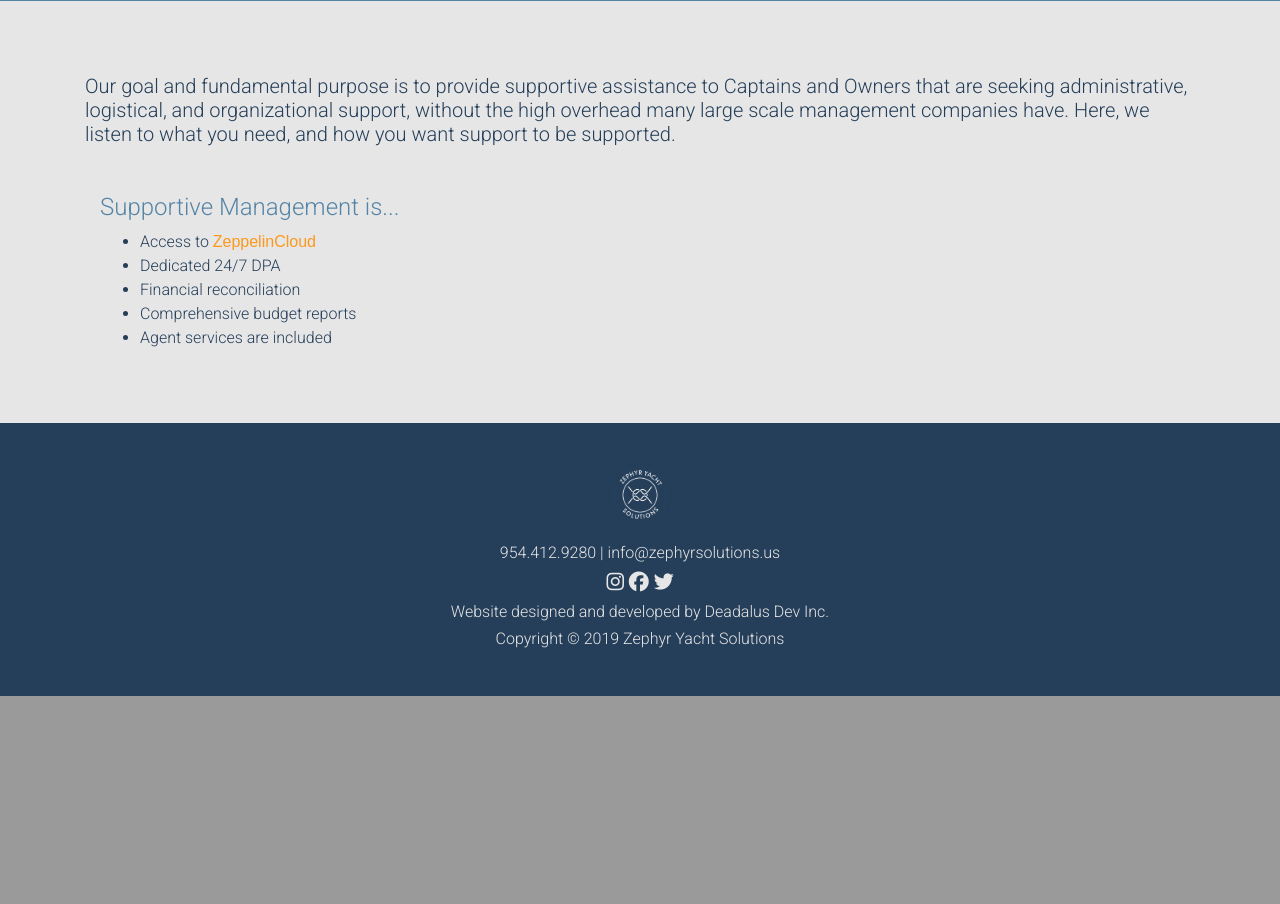
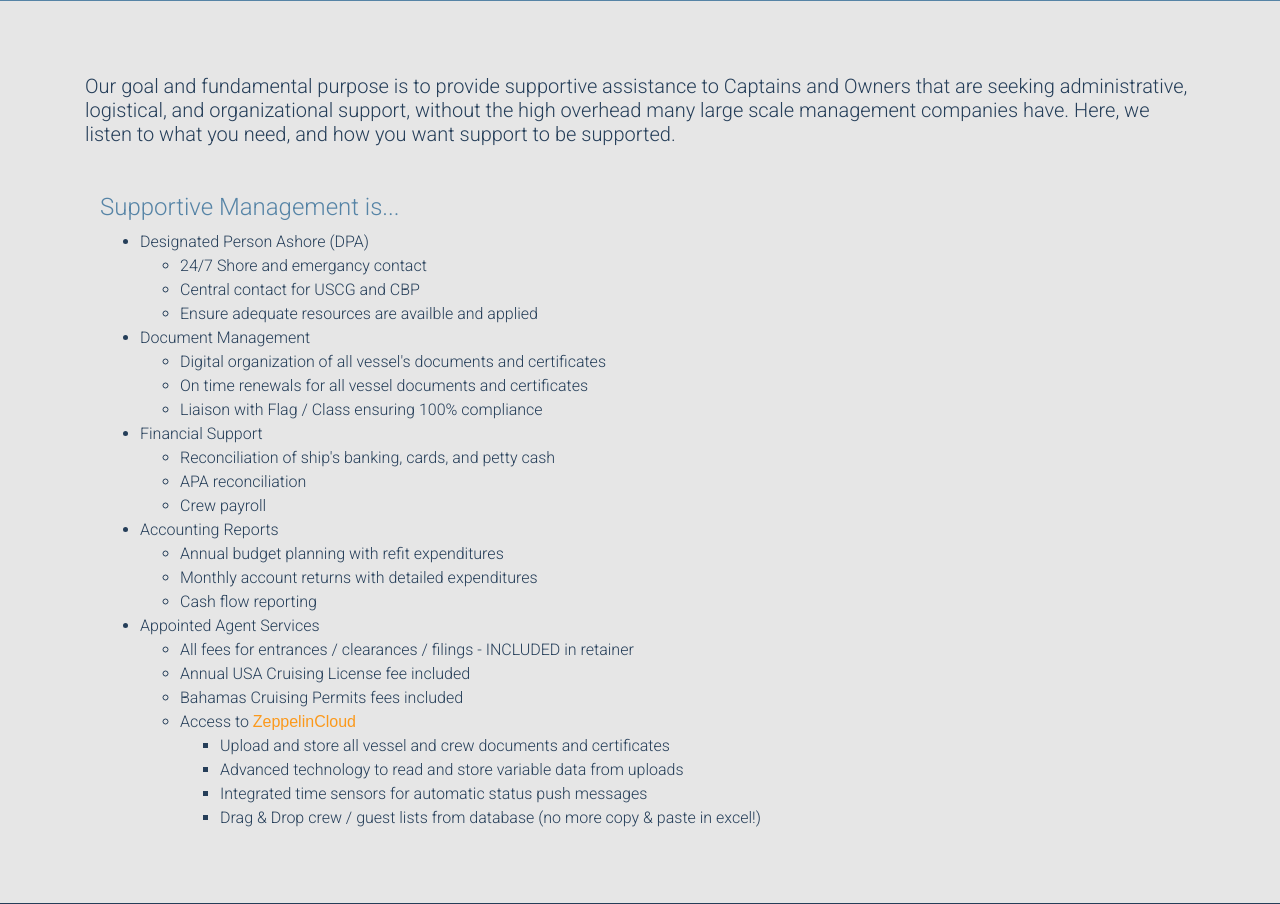
Before and after one commit to Knauth39/Zephyr-Yacht-Solutions, a Django app: page /management/ in a window 1280 px wide. Shown: the part 1317-2221 px from the top of the page. Before the commit the page ends 2013 px from the top, so only its background shows below. Run offline with Django 4.2, Linux system fonts and the light colour scheme; parts of the project's set-up code (start-up, migrations or seed data) failed here and were passed over; some libraries are stand-ins or nearby versions; some web fonts are replaced.

Commit message:
Update management.html template

```diff
--- a/templates/management.html
+++ b/templates/management.html
@@ -27,11 +27,42 @@
     <div class="container box-3">
         <h4 class="text-color-accent">Supportive Management is...</h4>
         <ul>
+            <li>Designated Person Ashore (DPA)</li>
+                <ul>
+                    <li>24/7 Shore and emergancy contact</li>
+                    <li>Central contact for USCG and CBP</li>
+                    <li>Ensure adequate resources are availble and applied</li>
+                </ul>
+            <li>Document Management</li>
+                <ul>
+                    <li>Digital organization of all vessel's documents and certificates</li>
+                    <li>On time renewals for all vessel documents and certificates</li>
+                    <li>Liaison with Flag / Class ensuring 100% compliance</li>
+                </ul>
+            <li>Financial Support</li>
+                <ul>
+                    <li>Reconciliation of ship's banking, cards, and petty cash</li>
+                    <li>APA reconciliation</li>
+                    <li>Crew payroll</li>
+                </ul>
+            <li>Accounting Reports</li>
+                <ul>
+                    <li>Annual budget planning with refit expenditures</li>
+                    <li>Monthly account returns with detailed expenditures</li>
+                    <li>Cash flow reporting</li>
+                </ul>
+            <li>Appointed Agent Services</li>
+                <ul>
+                    <li>All fees for entrances / clearances / filings - INCLUDED in retainer</li>
+                    <li>Annual USA Cruising License fee included</li>
+                    <li>Bahamas Cruising Permits fees included</li>
             <li>Access to <span class="zeppelin-text">ZeppelinCloud</span></li>
-            <li>Dedicated 24/7 DPA</li>
-            <li>Financial reconciliation</li>
-            <li>Comprehensive budget reports</li>
-            <li>Agent services are included</li>
+                <ul>
+                    <li>Upload and store all vessel and crew documents and certificates</li>
+                    <li>Advanced technology to read and store variable data from uploads</li>
+                    <li>Integrated time sensors for automatic status push messages</li>
+                    <li>Drag & Drop crew / guest lists from database (no more copy & paste in excel!)</li>
+                </ul>
         </ul>
     </div>
 </div>
```
